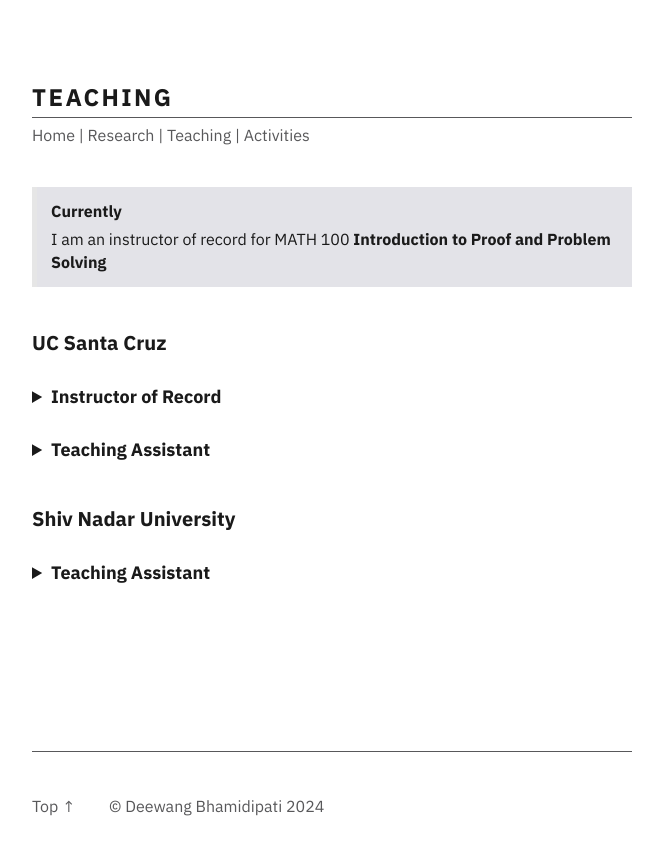
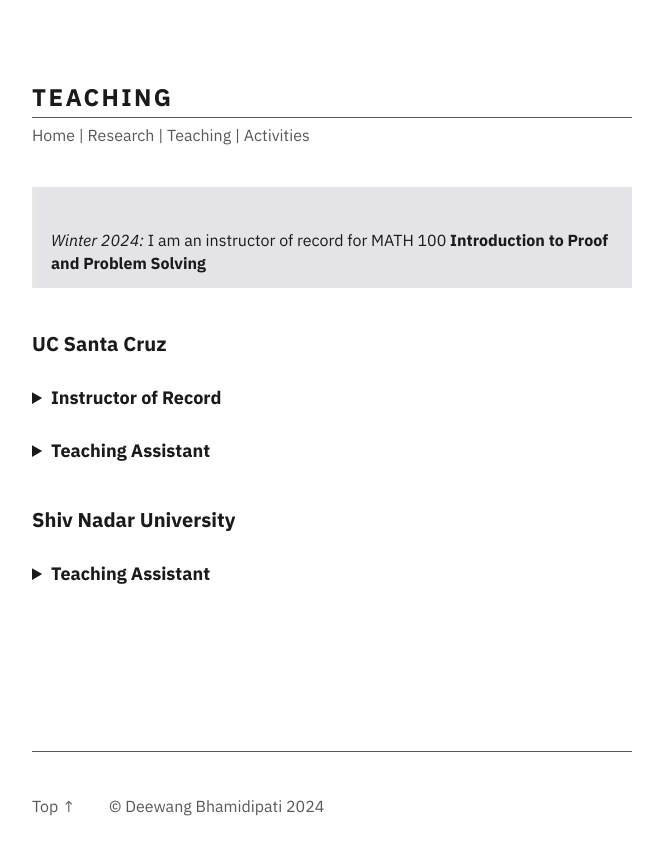
Before and after one commit to junkquill/junkquill.github.io, a Jekyll site: the page built from _pages/teaching.md, in a window 1280 px wide. Shown: the top 855 px of the page, without its empty margins (308-971 px from the left). Built offline with Jekyll 4.4.1, drawn with Linux system fonts in a browser that asks for light colours.

Commit message:
callout-update-1

```diff
--- a/_pages/teaching.md
+++ b/_pages/teaching.md
@@ -10,8 +10,7 @@ permalink: /teaching
 ---
 
 <div class="callout">
-<h2>Currently</h2>
-<p>I am an instructor of record for MATH 100 <b>Introduction to Proof and Problem Solving</b></p>
+<p><em>Winter 2024:</em> I am an instructor of record for MATH 100 <b>Introduction to Proof and Problem Solving</b></p>
 </div>
 
 ### UC Santa Cruz
```
